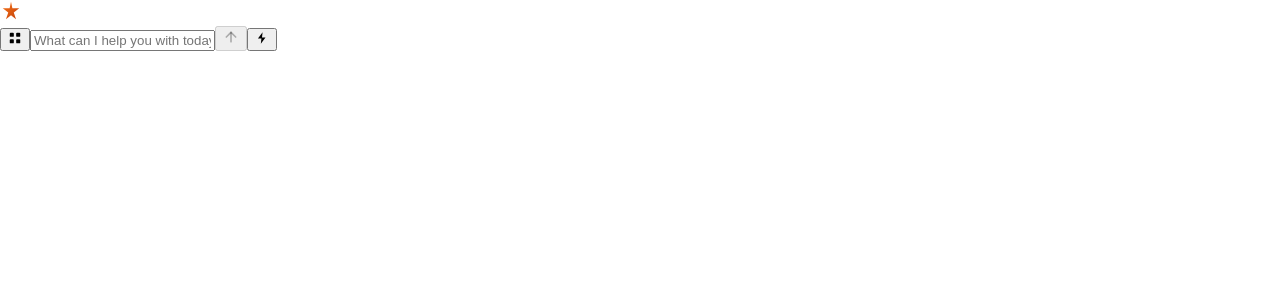
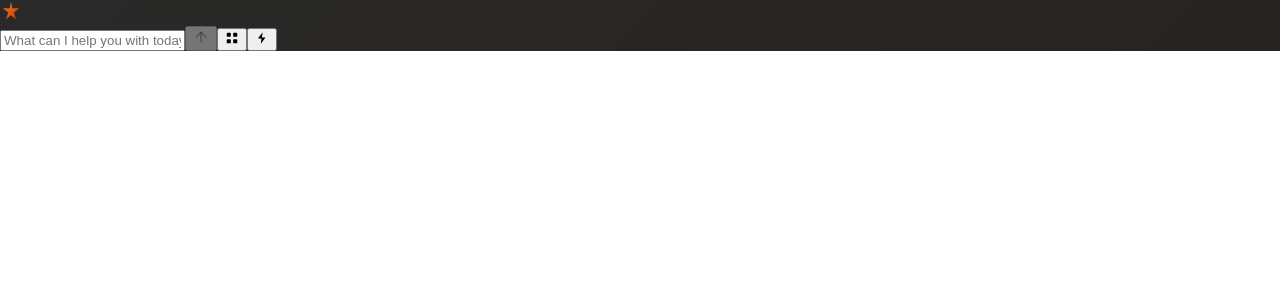
Before and after one commit to LunnosMp4/Covenant, a React (Vite) app in the folder src/renderer/: page / in a window 1280 px wide. Shown: the top 300 px of the page. Built offline with nearby package versions, Linux system fonts and the light colour scheme.

Commit message:
style: enhance button styles and add background gradient to UI components

```diff
--- a/src/renderer/src/App.tsx
+++ b/src/renderer/src/App.tsx
@@ -192,19 +192,16 @@ export default function App(): JSX.Element {
           >
             <div
               className="flex items-center w-full rounded-2xl overflow-hidden p-2 bg-neutral-900/70 backdrop-blur-2xl border border-white/10 shadow-2xl shadow-black/60"
-              style={{ WebkitBackdropFilter: 'blur(40px)', backdropFilter: 'blur(40px)' }}
+              style={{
+                WebkitBackdropFilter: 'blur(40px)',
+                backdropFilter: 'blur(40px)',
+                backgroundImage:
+                  'linear-gradient(135deg, rgba(23, 23, 23, 0.92) 0%, rgba(26, 22, 18, 0.94) 100%)',
+              }}
             >
               <div className="flex items-center justify-center pl-2 pr-1">
                 <SparkIcon loading={isLoading} />
               </div>
-
-              <button
-                onClick={() => console.log('Module 2: App Launcher Clicked')}
-                className="flex items-center justify-center w-8 h-8 rounded-lg text-neutral-400 hover:text-neutral-200 hover:bg-white/10 border border-transparent hover:border-white/10 transition-all duration-150"
-                aria-label="Module 2"
-              >
-                <GridIcon />
-              </button>
 
               <input
                 ref={inputRef}
@@ -226,6 +223,14 @@ export default function App(): JSX.Element {
                 aria-label="Submit prompt"
               >
                 {isLoading ? <SpinnerIcon /> : <SendIcon />}
+              </button>
+
+              <button
+                onClick={() => console.log('Module 2: App Launcher Clicked')}
+                className="flex items-center justify-center w-8 h-8 rounded-lg text-neutral-400 hover:text-neutral-200 hover:bg-white/10 border border-transparent hover:border-white/10 transition-all duration-150"
+                aria-label="Module 2"
+              >
+                <GridIcon />
               </button>
 
               <button
```
Also changed, not shown: 1 other file (tests, documents, lock files or other folders).
